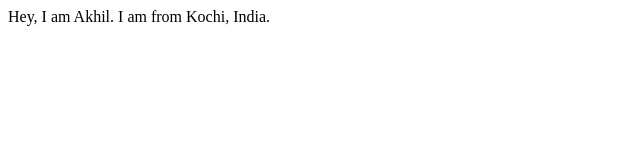
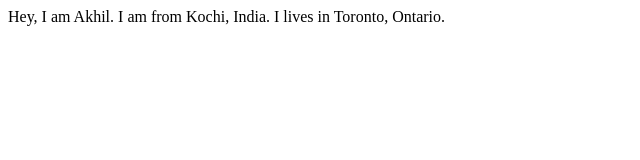
Before and after one commit to akhilkurisinkal/learn-git, a plain HTML site: page index.html in a window 1280 px wide. Shown: the whole page, without its empty margins (0-640 px from the left). Drawn offline with Linux system fonts and the light colour scheme.

Commit message:
added current city

```diff
--- a/index.html
+++ b/index.html
@@ -9,5 +9,6 @@
 <body>
     Hey, I am Akhil.
     I am from Kochi, India.
+    I lives in Toronto, Ontario.
 </body>
 </html>
```
